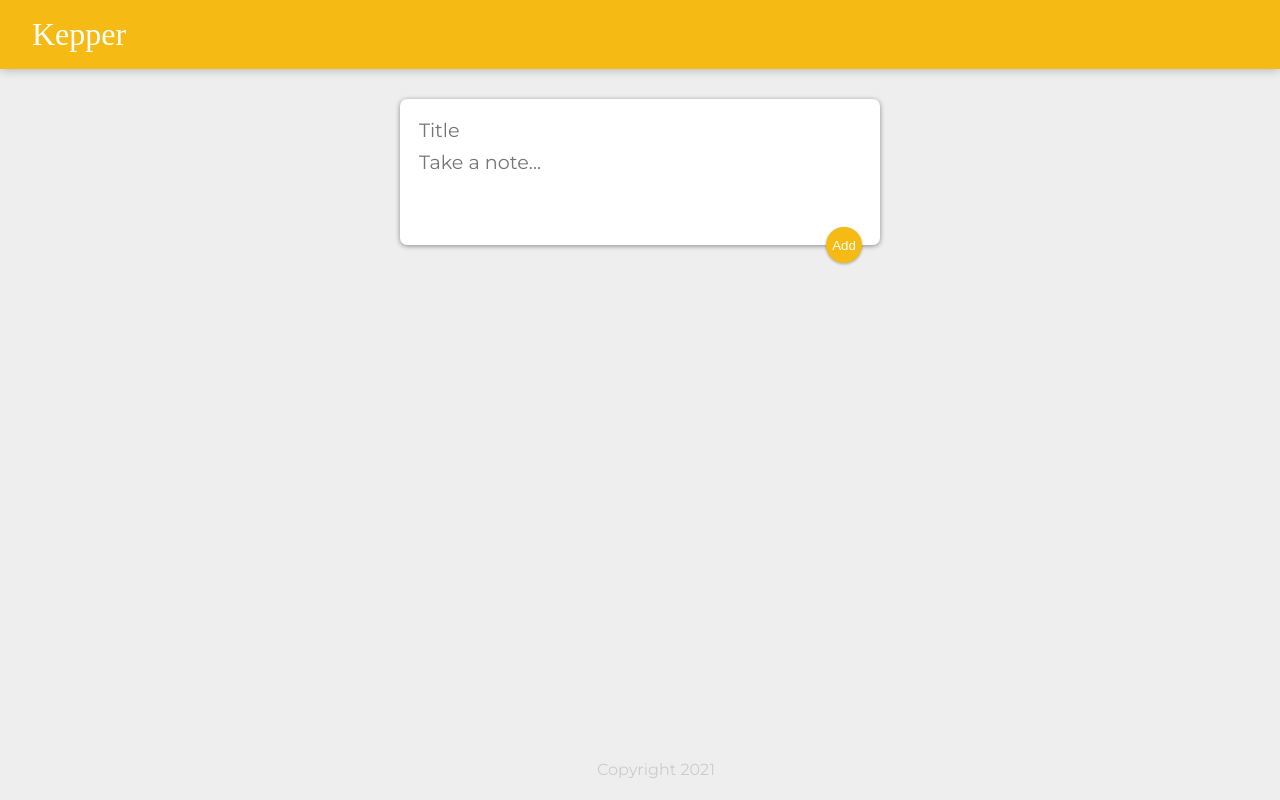
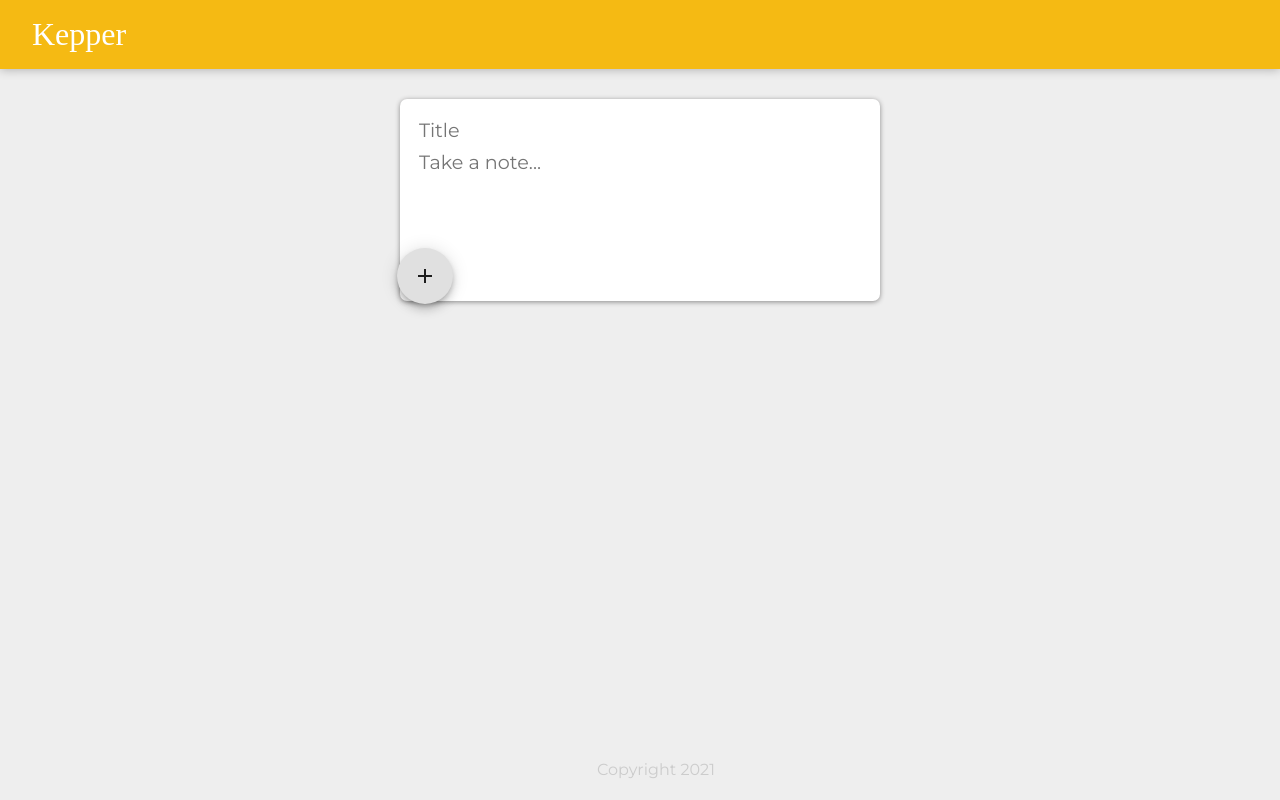
Before and after one commit to BrendoKatagi/Web-Development, a React (Create React App) app in the folder React/Keeper-app/: page / in a window 1280 px wide. Built offline with nearby package versions, Linux system fonts and the light colour scheme; a web font is replaced by a local one.

Commit message:
feat: add new buttons style using material ui

```diff
--- a/React/Keeper-app/src/components/CreateArea.jsx
+++ b/React/Keeper-app/src/components/CreateArea.jsx
@@ -1,4 +1,6 @@
 import React, { useState } from "react";
+import AddIcon from '@material-ui/icons/Add';
+import Fab from '@material-ui/core/Fab';
 
 function CreateArea(props) {
     const [note, setNote] = useState({
@@ -31,7 +33,9 @@
       <form>
         <input onChange={updateNote} name="title" placeholder="Title" value={note.title} />
         <textarea onChange={updateNote} name="content" placeholder="Take a note..." rows="3" value={note.content}/>
-        <button onClick={addNote}>Add</button>
+        <Fab onClick={addNote}>
+            <AddIcon />
+        </Fab>
       </form>
     </div>
   );
```
